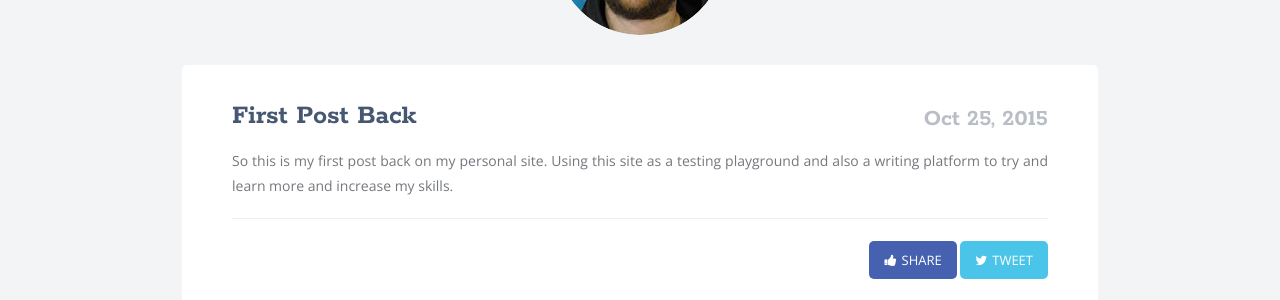
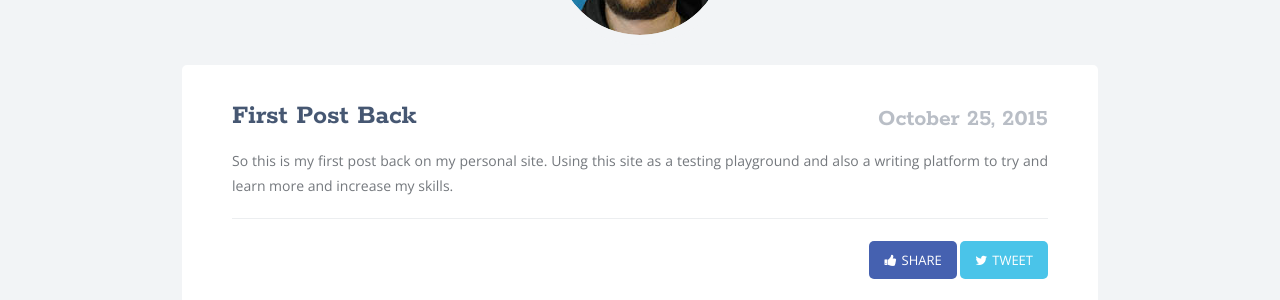
Before and after one commit to peakstoneuk/peakstoneuk.github.io, a Jekyll site: the page built from index.html, in a window 1280 px wide. Shown: the part 242-542 px from the top of the page. Built offline with Jekyll 4.4.1, drawn with Linux system fonts in a browser that asks for light colours; nearby versions of some CDN libraries.

Commit message:
date format amend

```diff
--- a/_layouts/post.html
+++ b/_layouts/post.html
@@ -15,7 +15,7 @@ layout: default
             <!-- Post Date -->
             <div class="post_date">
                 <time datetime="{{ page.date | date_to_xmlschema }}" itemprop="datePublished">
-                    {{ page.date | date: "%b %-d, %Y" }}
+                    {{ page.date | date: "%B %-d, %Y" }}
                 </time>
             </div>
 
--- a/index.html
+++ b/index.html
@@ -19,7 +19,7 @@ layout: default
                     </div>
 
                     <!-- Post Date -->
-                    <div class="post_date">{{ post.date | date: "%b %-d, %Y" }}</div>
+                    <div class="post_date">{{ post.date | date: "%B %-d, %Y" }}</div>
 
                 </header>
 
```
